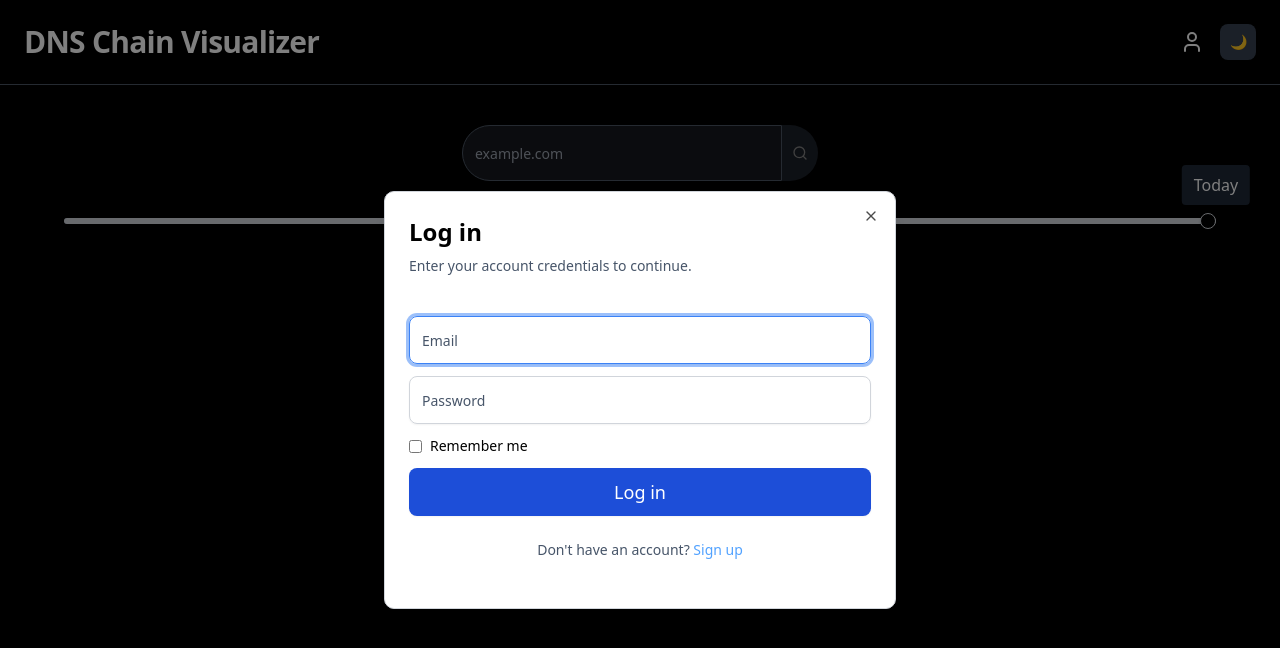
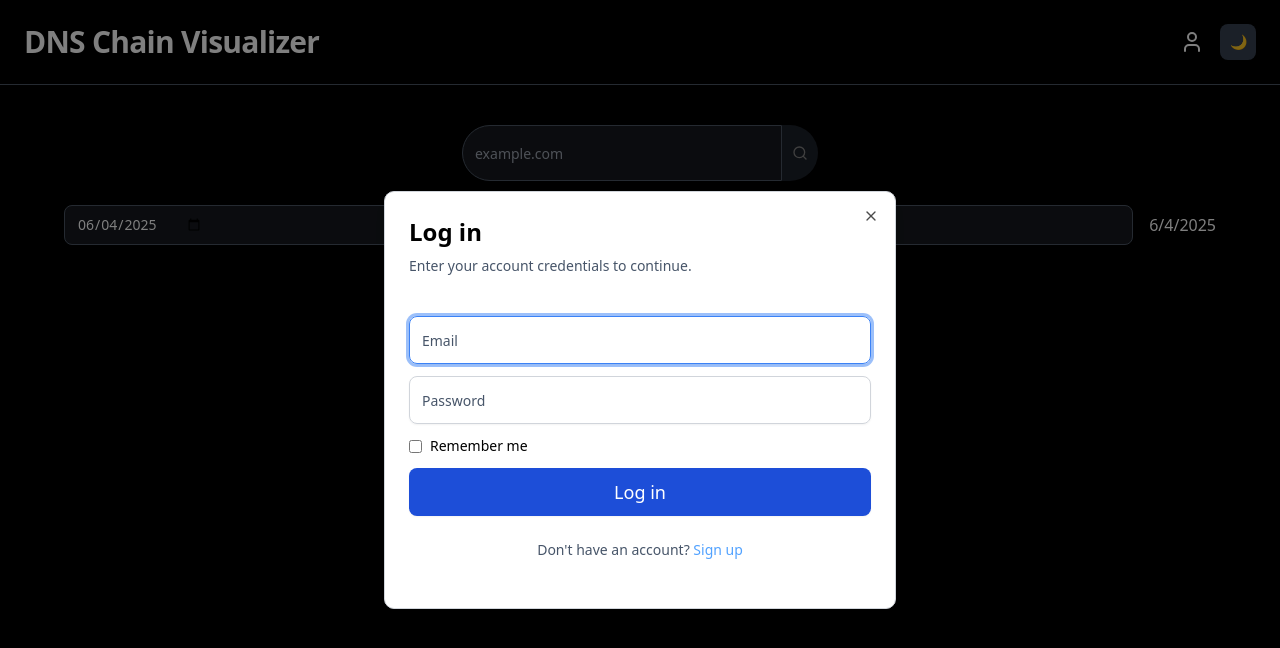
Before and after one commit to ahmadW74/GraphVizDNS, a React (Vite) app: page / in a window 1280 px wide. Shown: the top 648 px of the page. Built offline with nearby package versions, Linux system fonts and the light colour scheme.

Commit message:
Replace timeline slider with date picker

```diff
--- a/src/App.jsx
+++ b/src/App.jsx
@@ -2,7 +2,6 @@ import React, { useState, useEffect } from "react";
 import { Search, User } from "lucide-react";
 import { Button } from "@/components/ui/button";
 import { Input } from "@/components/ui/input";
-import { Slider } from "@/components/ui/slider";
 import {
   Dialog,
   DialogContent,
@@ -12,15 +11,15 @@ import {
 } from "@/components/ui/dialog";
 import SampleGraph from "./SampleGraph.jsx";
 
-import { Tabs, TabsContent, TabsList, TabsTrigger } from "@/components/ui/tabs";
 import { API_BASE } from "@/lib/api";
 export default function App() {
   // UI state
   const [domain, setDomain] = useState("");
   const [currentDomain, setCurrentDomain] = useState("");
   const [refreshTrigger, setRefreshTrigger] = useState(0);
-  const MAX_DAYS = 1825;
-  const [timeline, setTimeline] = useState(MAX_DAYS);
+  const [selectedDate, setSelectedDate] = useState(
+    new Date().toISOString().split("T")[0]
+  );
   const [loginOpen, setLoginOpen] = useState(true);
   const [signupOpen, setSignupOpen] = useState(false);
 
@@ -221,11 +220,8 @@ export default function App() {
     localStorage.removeItem("rememberMe");
   };
 
-  //tooltip
-  const selectedDate = new Date();
-  selectedDate.setDate(selectedDate.getDate() - (MAX_DAYS - timeline));
-  const tooltipLabel =
-    timeline === MAX_DAYS ? "Today" : selectedDate.toLocaleDateString();
+  // selected date label
+  const tooltipLabel = new Date(selectedDate).toLocaleDateString();
 
   return (
     <div
@@ -409,24 +405,15 @@ export default function App() {
             </Button>
           </div>
 
-          {/*Timeline*/}
-          <div className="relative mb-6 h-6 lg:h-8">
-            <div className="absolute -top-10 left-0 w-full pointer-events-none">
-              <div
-                style={{ left: `${(timeline / MAX_DAYS) * 100}%` }}
-                className="absolute transform -translate-x-1/2 bg-popover text-popover-foreground text-sm lg:text-base px-3 py-2 rounded shadow"
-              >
-                {tooltipLabel}
-              </div>
-            </div>
-            <Slider
-              min={0}
-              max={MAX_DAYS}
-              step={1}
-              value={[timeline]}
-              onValueChange={(v) => setTimeline(v[0])}
-              className="h-full"
+          {/*Date Picker*/}
+          <div className="mb-6 flex items-center space-x-4">
+            <Input
+              type="date"
+              value={selectedDate}
+              onChange={(e) => setSelectedDate(e.target.value)}
+              className="h-10"
             />
+            <span className="text-sm lg:text-base">{tooltipLabel}</span>
           </div>
           <SampleGraph
             domain={currentDomain}
```
